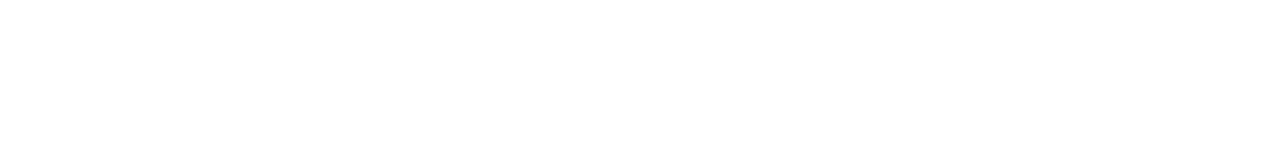
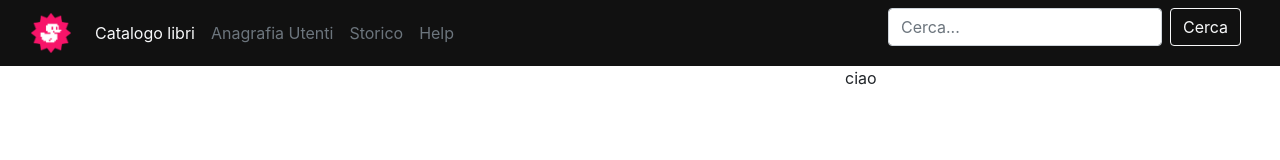
Before and after one commit to LucaIapadre98/html-css-bootstrap-dashboard, a plain HTML site: page index.html in a window 1280 px wide. Drawn offline with nearby package versions, Linux system fonts and the light colour scheme.

Commit message:
aggiunta di colonne

```diff
--- a/index.html
+++ b/index.html
@@ -12,6 +12,59 @@
     <link rel="stylesheet" href="./style.css">
 </head>
 <body>
+    <header>
+        <div class="header-container">
+            <nav class="navbar navbar-expand-lg bg-body-tertiary">
+                <div class="container">
+                  <a class="navbar-brand" href="#">
+                    <img src="./duck.png" width="40" height="40" >
+                  </a>
+                  <button class="navbar-toggler" type="button" data-bs-toggle="collapse" data-bs-target="#navbarNav" aria-controls="navbarNav" aria-expanded="false" aria-label="Toggle navigation">
+                    <span class="navbar-toggler-icon"></span>
+                  </button>
+                  <div class="collapse navbar-collapse" id="navbarNav">
+                    <ul class="navbar-nav">
+                      <li class="nav-item">
+                        <span class="nav-link disabled text-light " aria-current="page" href="#">Catalogo libri</span>
+                      </li>
+                      <li class="nav-item">
+                        <span class="nav-link disabled" aria-disabled="true">Anagrafia Utenti</span>
+                      </li>
+                      <li class="nav-item">
+                        <span class="nav-link disabled" aria-disabled="true">Storico</span>
+                      </li>
+                      <li class="nav-item">
+                        <span class="nav-link disabled" aria-disabled="true">Help</span>
+                      </li>
+                    </ul>
+                  </div>
+                </div>
+            </nav>
+        </div>
+        <nav class="navbar d-xs-none d-sm-none d-md-none d-lg-block body-tertiary">
+            <div class="container">
+              <form class="d-flex" role="search">
+                <input class="form-control me-2" type="search" placeholder="Cerca..." aria-label="Search">
+                <button class="btn btn-outline-light mx-2" type="submit">Cerca</button>
+              </form>
+            </div>
+        </nav>
+        <nav class="navbar navbar-dark bg-body-tertiary d-xs-block d-sm-block d-md-block d-lg-none">
+            <div class="container-fluid d-flex justify-content-end">
+              <button class="navbar-toggler" type="button" data-bs-toggle="collapse" data-bs-target="#navbarToggleExternalContent" aria-controls="navbarToggleExternalContent" aria-expanded="false" aria-label="Toggle navigation">
+                <span class="navbar-toggler-icon"></span>
+              </button>
+            </div>
+          </nav>
+    </header>
+    <div class="container">
+        <div class="row">
+            <div class="col-8">
+
+            </div>
+            <div class="col-4">ciao</div>
+        </div>
+    </div>
     <script src="https://code.jquery.com/jquery-3.5.1.slim.min.js"></script>
 </body>
 </html>
--- a/style.css
+++ b/style.css
@@ -0,0 +1,5 @@
+header{
+    display: flex;
+    background-color: #111111;
+    justify-content: space-between;
+}
```
